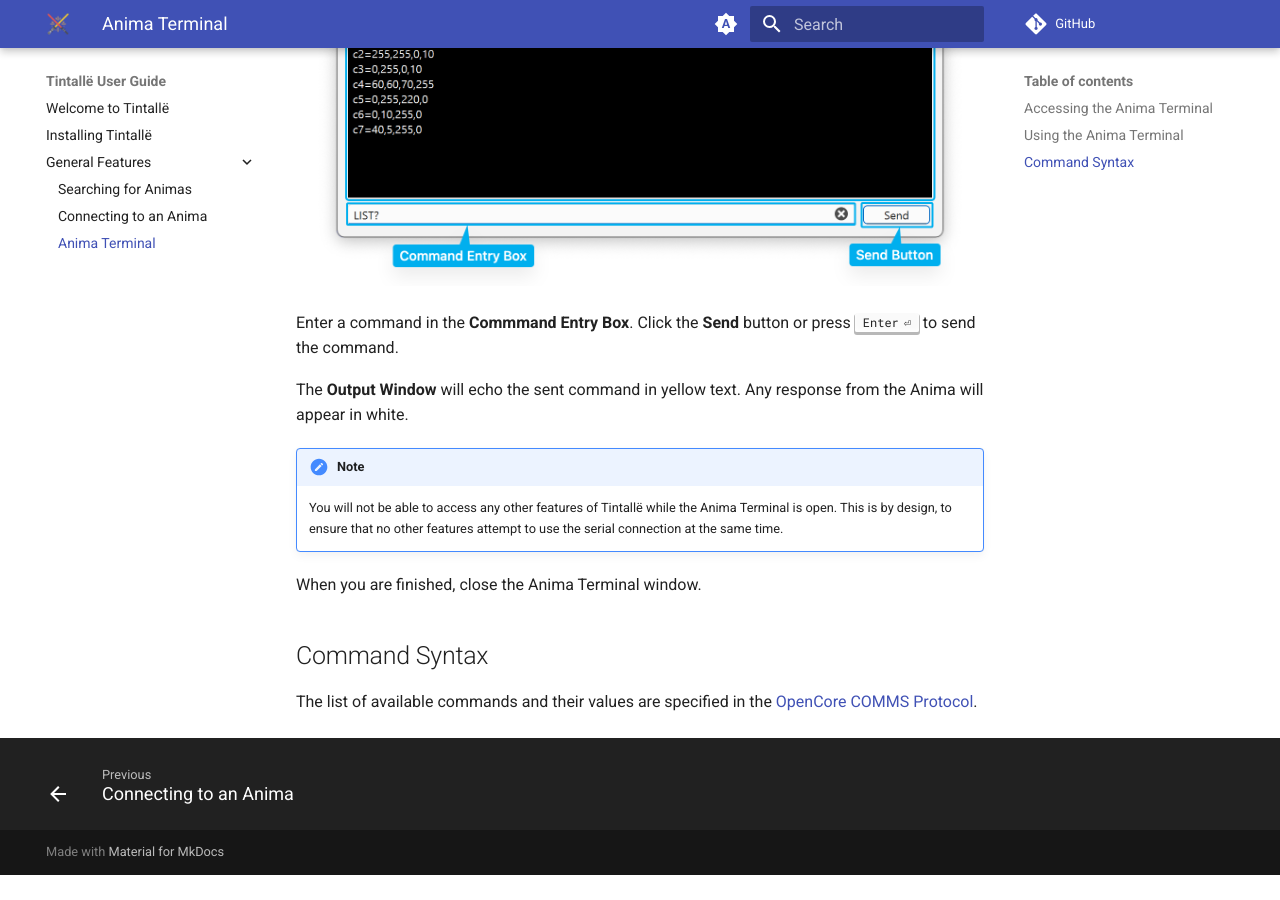
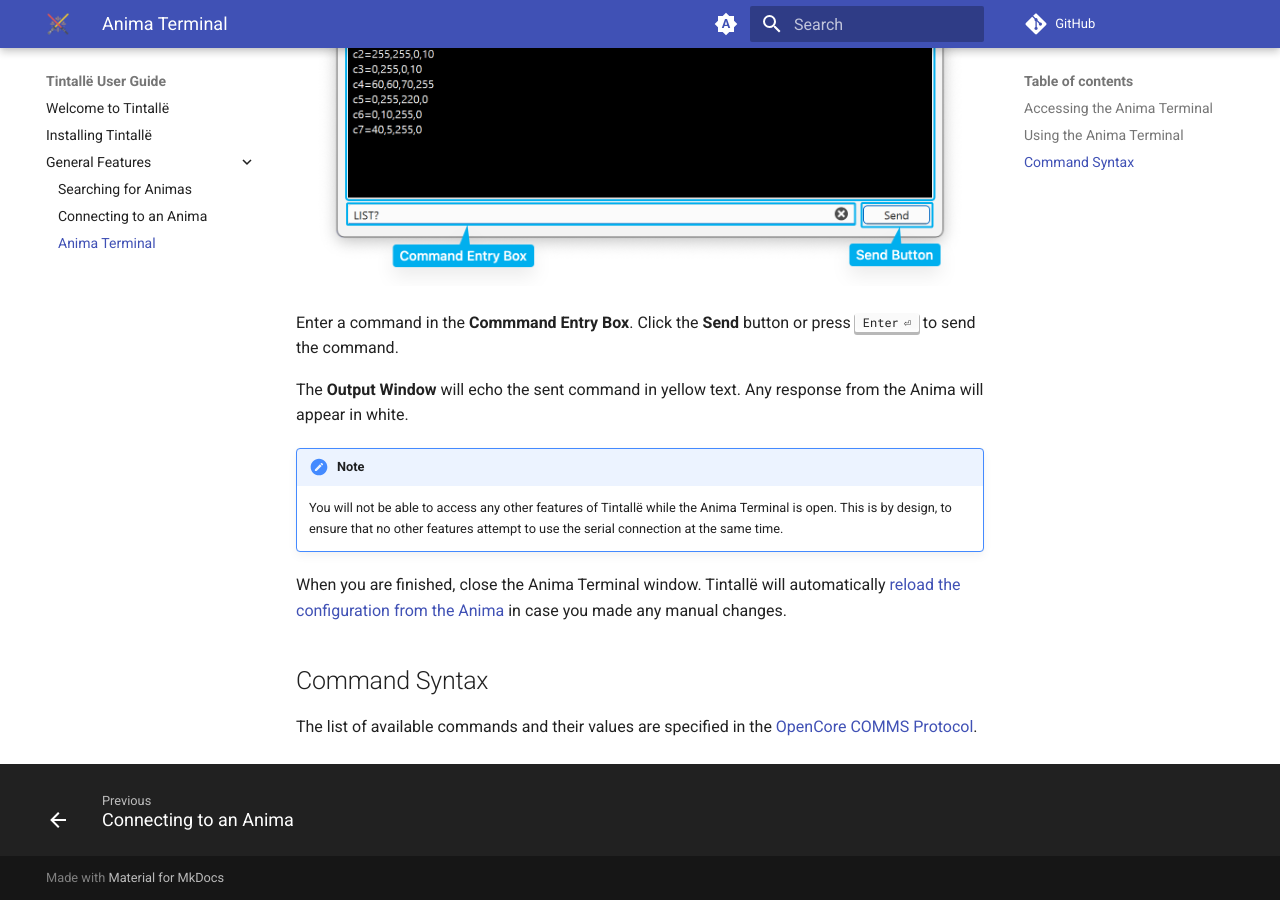
Before and after one commit to jramboz/tintalle, an MkDocs documentation site: the page built from docs/general/terminal.md, in a window 1280 px wide and 900 px high, scrolled down 787 px. Built offline with MkDocs 1.6.1 and Material for MkDocs 9.7.7, drawn with Linux system fonts in a browser that asks for light colours; comment, search, counter and statistics services are not loaded; before the commit the page ends 1662 px from its top, so only the background shows below that.

Commit message:
Add note about reloading after close

```diff
--- a/docs/general/terminal.md
+++ b/docs/general/terminal.md
@@ -22,7 +22,7 @@
 !!! note
     You will not be able to access any other features of Tintallë while the Anima Terminal is open. This is by design, to ensure that no other features attempt to use the serial connection at the same time.
 
-When you are finished, close the Anima Terminal window.
+When you are finished, close the Anima Terminal window. Tintallë will automatically [reload the configuration from the Anima](http://127.0.0.1:8000/general/connecting.html#reloading-the-configuration) in case you made any manual changes.
 
 ## Command Syntax
 
```
